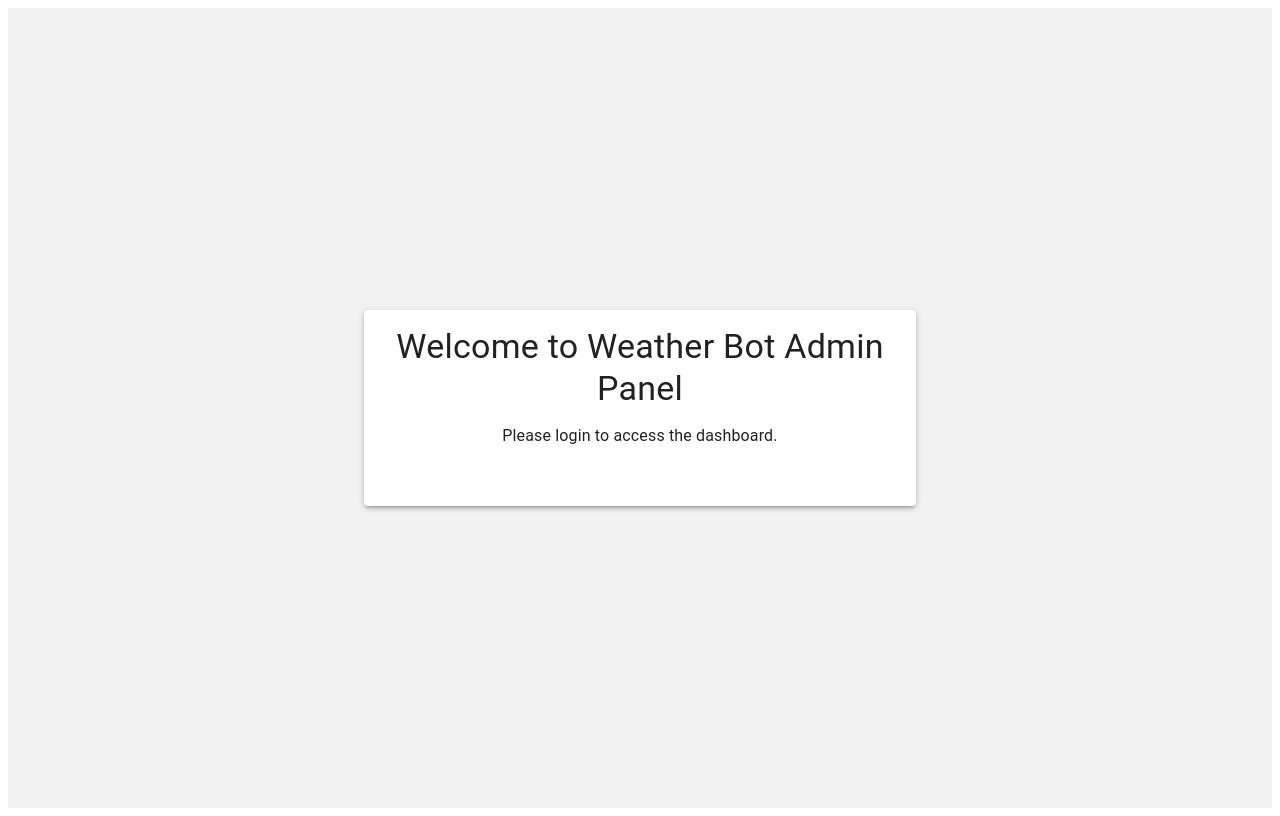
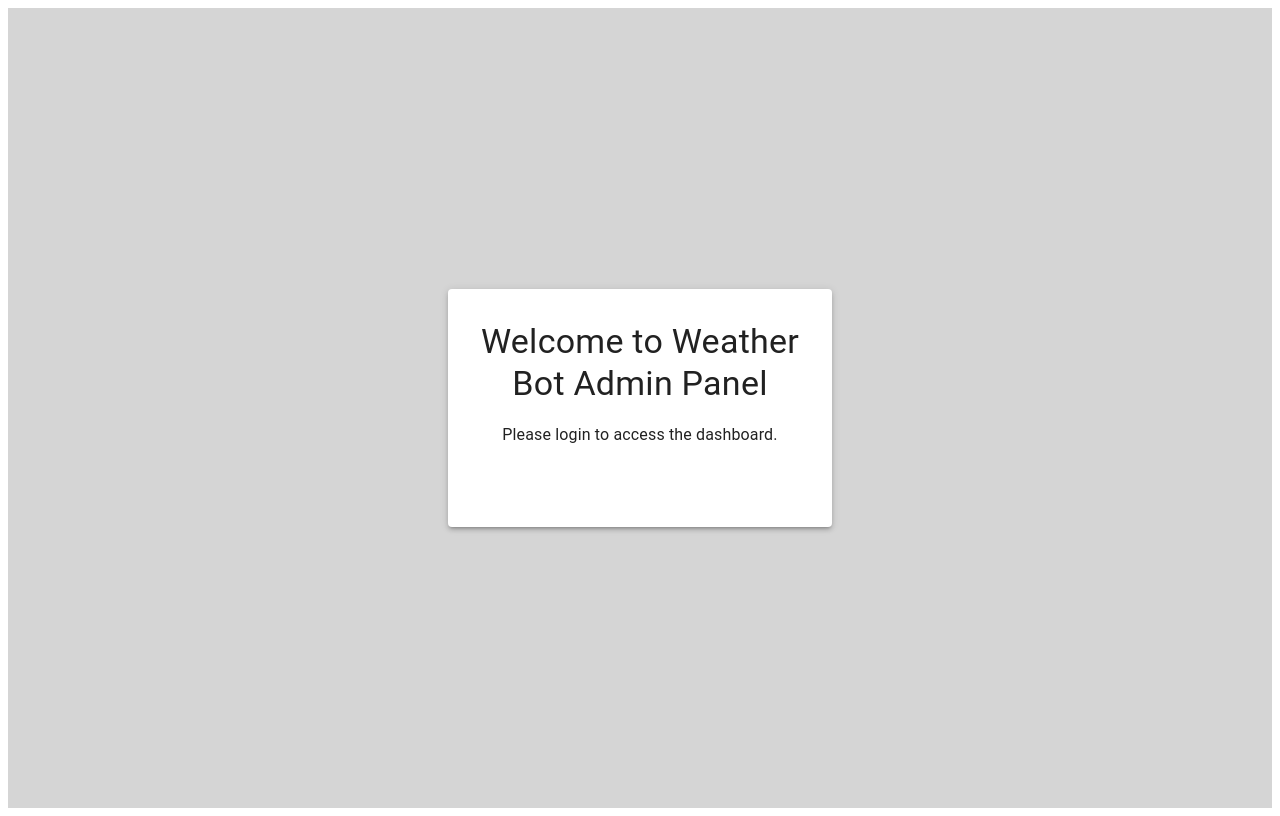
Before and after one commit to Priyanshu475/telegrambot_client, a React (Create React App) app: page / in a window 1280 px wide. Built offline with nearby package versions, Linux system fonts and the light colour scheme.

Commit message:
Update Home.js

```diff
--- a/src/Components/Home.js
+++ b/src/Components/Home.js
@@ -1,62 +1,62 @@
-import { useState, useEffect } from "react";
-import { Container, Typography, Button, Paper } from "@mui/material";
+import React, { useState, useEffect } from "react";
+import { Container, Typography, Paper, Grid } from "@mui/material";
 import jwt_decode from "jwt-decode";
-import { Link, Navigate } from "react-router-dom";
+import { Navigate } from "react-router-dom";
 
 import Login from "./Login";
-import LogoutButton from "./Logout";
 
 const styles = {
   body: {
-    background: '#f2f2f2', // Set your preferred background color here
-    margin: 0, // Remove any default margin to fill the entire viewport
-    minHeight: '100vh', // Makes sure the page fills the entire viewport height
+    background: '#D5D5D5',
+    minHeight: '100vh',
     display: 'flex',
-    flexDirection: 'column',
     justifyContent: 'center',
     alignItems: 'center',
   },
   paper: {
-    padding: '16px',
+    padding: '32px',
     textAlign: 'center',
+    maxWidth: '400px',
+  },
+  welcomeText: {
+    marginBottom: '16px',
+  },
+  loginButton: {
+    marginTop: '16px',
   },
 };
+
 const Home = () => {
   const [credentialResponse, setCredentialResponse] = useState(null);
   const [user, setUser] = useState(null);
-  // const [isLoggedIn, setIsLoggedIn] = useState(false)
 
   useEffect(() => {
     if (credentialResponse !== null) {
       var decoded = jwt_decode(credentialResponse.credential);
-      console.log(decoded);
       setUser(decoded.name);
     }
   }, [credentialResponse]);
 
-  if (user) {
-    console.log(user);
-  }
-
   return (
     <div style={styles.body}>
       {user === null ? (
-        <div>
-          <Container maxWidth="sm">
+        <Container>
+          <Grid container justifyContent="center" alignItems="center">
+            <Grid item xs={12} sm={8} md={6} lg={4}>
               <Paper elevation={3} style={styles.paper}>
-              <Typography variant="h4" gutterBottom>
+                <Typography variant="h4" style={styles.welcomeText}>
                   Welcome to Weather Bot Admin Panel
                 </Typography>
-              <Typography variant="subtitle1">
+                <Typography variant="subtitle1" gutterBottom>
                   Please login to access the dashboard.
                 </Typography>
-              <Login setCredentialResponse={setCredentialResponse} />
+                <center><Login setCredentialResponse={setCredentialResponse} /></center>
               </Paper>
+            </Grid>
+          </Grid>
         </Container>
-        </div>
       ) : (
         <div>
-          {localStorage.setItem('user', user)}
           <Navigate to="/dashboard" />
         </div>
       )}
```
Lines whose indentation alone changed are shown as unchanged.
